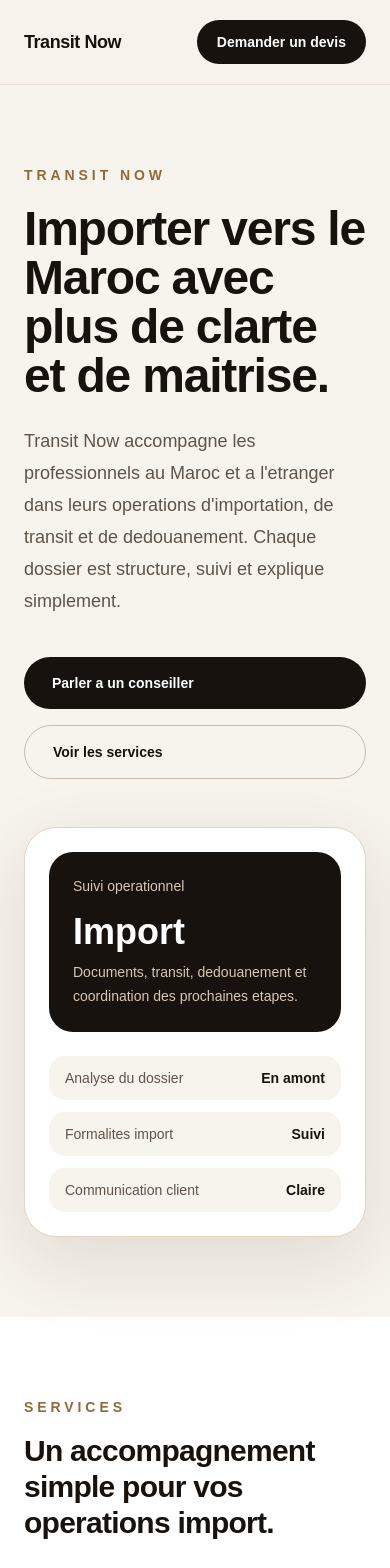
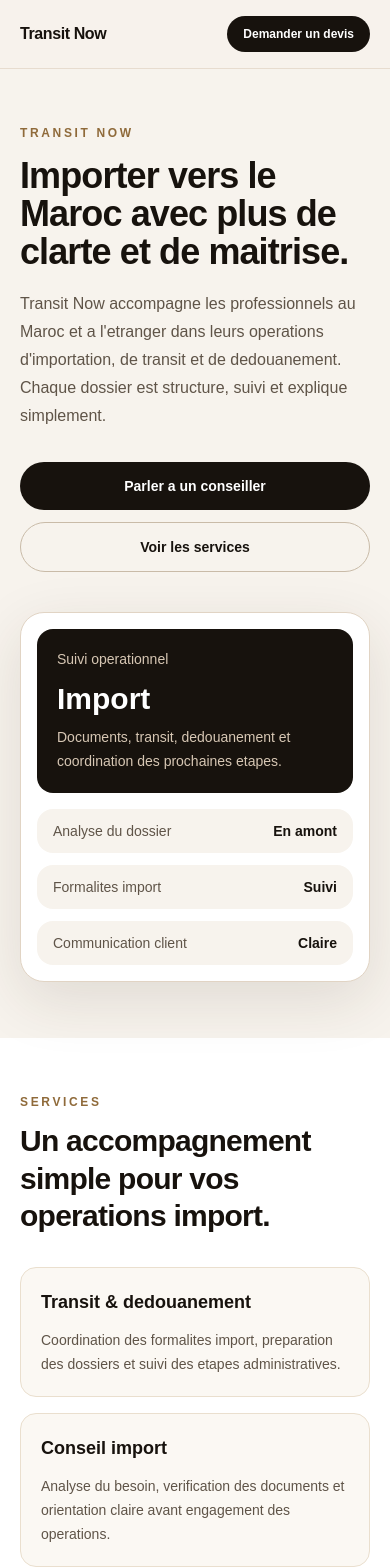
Before and after one commit to Trustagency212-bip/Transits-now-, a Next.js app: page / in a window 390 px wide. Shown: the top 1568 px of the page. Built offline with nearby package versions, Linux system fonts and the light colour scheme.

Commit message:
Improve homepage mobile responsiveness

```diff
--- a/app/page.tsx
+++ b/app/page.tsx
@@ -27,8 +27,8 @@
   return (
     <main className="min-h-screen bg-[#f7f3ed] text-[#17120d]">
       <header className="border-b border-[#e4d8c8]/80 bg-[#f7f3ed]/95">
-        <div className="mx-auto flex max-w-6xl items-center justify-between px-6 py-5">
-          <a href="#" className="text-lg font-bold tracking-tight">
+        <div className="mx-auto flex max-w-6xl items-center justify-between gap-4 px-5 py-4 sm:px-6 sm:py-5">
+          <a href="#" className="text-base font-bold tracking-tight sm:text-lg">
             Transit Now
           </a>
 
@@ -46,68 +46,68 @@
 
           <a
             href="#contact"
-            className="rounded-full bg-[#17120d] px-5 py-3 text-sm font-semibold text-white transition hover:bg-[#3a2d20]"
+            className="shrink-0 rounded-full bg-[#17120d] px-4 py-2.5 text-xs font-semibold text-white transition hover:bg-[#3a2d20] sm:px-5 sm:py-3 sm:text-sm"
           >
             Demander un devis
           </a>
         </div>
       </header>
 
-      <section className="mx-auto grid max-w-6xl gap-12 px-6 py-20 md:grid-cols-[1.08fr_0.92fr] md:items-center md:py-28">
+      <section className="mx-auto grid max-w-6xl gap-10 px-5 py-14 sm:px-6 sm:py-18 md:grid-cols-[1.08fr_0.92fr] md:items-center md:gap-12 md:py-28">
         <div>
-          <p className="mb-5 text-sm font-semibold uppercase tracking-[0.28em] text-[#8f6a3a]">
+          <p className="mb-4 text-xs font-semibold uppercase tracking-[0.22em] text-[#8f6a3a] sm:mb-5 sm:text-sm sm:tracking-[0.28em]">
             Transit Now
           </p>
 
-          <h1 className="max-w-4xl text-5xl font-bold leading-[1.02] tracking-tight md:text-7xl">
+          <h1 className="max-w-4xl text-4xl font-bold leading-[1.05] tracking-tight sm:text-5xl md:text-7xl">
             Importer vers le Maroc avec plus de clarte et de maitrise.
           </h1>
 
-          <p className="mt-6 max-w-2xl text-lg leading-8 text-[#5f5448]">
+          <p className="mt-5 max-w-2xl text-base leading-7 text-[#5f5448] sm:mt-6 sm:text-lg sm:leading-8">
             Transit Now accompagne les professionnels au Maroc et a l&apos;etranger
             dans leurs operations d&apos;importation, de transit et de dedouanement.
             Chaque dossier est structure, suivi et explique simplement.
           </p>
 
-          <div className="mt-10 flex flex-col gap-4 sm:flex-row">
+          <div className="mt-8 flex flex-col gap-3 sm:mt-10 sm:flex-row sm:gap-4">
             <a
               href="#contact"
-              className="rounded-full bg-[#17120d] px-7 py-4 text-sm font-semibold text-white transition hover:bg-[#3a2d20]"
+              className="inline-flex min-h-12 items-center justify-center rounded-full bg-[#17120d] px-6 py-3.5 text-center text-sm font-semibold text-white transition hover:bg-[#3a2d20] sm:px-7 sm:py-4"
             >
               Parler a un conseiller
             </a>
 
             <a
               href="#services"
-              className="rounded-full border border-[#c9bba8] px-7 py-4 text-sm font-semibold text-[#17120d] transition hover:border-[#17120d]"
+              className="inline-flex min-h-12 items-center justify-center rounded-full border border-[#c9bba8] px-6 py-3.5 text-center text-sm font-semibold text-[#17120d] transition hover:border-[#17120d] sm:px-7 sm:py-4"
             >
               Voir les services
             </a>
           </div>
         </div>
 
-        <div className="rounded-[2rem] border border-[#e1d4c4] bg-white p-6 shadow-[0_24px_80px_rgba(55,42,28,0.12)]">
-          <div className="rounded-[1.5rem] bg-[#17120d] p-6 text-white">
+        <div className="rounded-3xl border border-[#e1d4c4] bg-white p-4 shadow-[0_18px_60px_rgba(55,42,28,0.12)] sm:p-6 sm:shadow-[0_24px_80px_rgba(55,42,28,0.12)]">
+          <div className="rounded-2xl bg-[#17120d] p-5 text-white sm:rounded-[1.5rem] sm:p-6">
             <p className="text-sm font-medium text-[#d7c7b4]">
               Suivi operationnel
             </p>
-            <p className="mt-4 text-4xl font-bold">Import</p>
+            <p className="mt-3 text-3xl font-bold sm:mt-4 sm:text-4xl">Import</p>
             <p className="mt-2 text-sm leading-6 text-[#d7c7b4]">
               Documents, transit, dedouanement et coordination des prochaines
               etapes.
             </p>
           </div>
 
-          <div className="mt-6 grid gap-3 text-sm text-[#5f5448]">
-            <div className="flex items-center justify-between rounded-2xl bg-[#f7f3ed] px-4 py-3">
+          <div className="mt-4 grid gap-3 text-sm text-[#5f5448] sm:mt-6">
+            <div className="flex items-center justify-between gap-4 rounded-2xl bg-[#f7f3ed] px-4 py-3">
               <span>Analyse du dossier</span>
               <span className="font-semibold text-[#17120d]">En amont</span>
             </div>
-            <div className="flex items-center justify-between rounded-2xl bg-[#f7f3ed] px-4 py-3">
+            <div className="flex items-center justify-between gap-4 rounded-2xl bg-[#f7f3ed] px-4 py-3">
               <span>Formalites import</span>
               <span className="font-semibold text-[#17120d]">Suivi</span>
             </div>
-            <div className="flex items-center justify-between rounded-2xl bg-[#f7f3ed] px-4 py-3">
+            <div className="flex items-center justify-between gap-4 rounded-2xl bg-[#f7f3ed] px-4 py-3">
               <span>Communication client</span>
               <span className="font-semibold text-[#17120d]">Claire</span>
             </div>
@@ -115,25 +115,25 @@
         </div>
       </section>
 
-      <section id="services" className="bg-white px-6 py-20">
+      <section id="services" className="bg-white px-5 py-14 sm:px-6 sm:py-20">
         <div className="mx-auto max-w-6xl">
           <div className="max-w-2xl">
-            <p className="text-sm font-semibold uppercase tracking-[0.28em] text-[#8f6a3a]">
+            <p className="text-xs font-semibold uppercase tracking-[0.22em] text-[#8f6a3a] sm:text-sm sm:tracking-[0.28em]">
               Services
             </p>
-            <h2 className="mt-4 text-3xl font-bold tracking-tight md:text-5xl">
+            <h2 className="mt-3 text-3xl font-bold leading-tight tracking-tight sm:mt-4 md:text-5xl">
               Un accompagnement simple pour vos operations import.
             </h2>
           </div>
 
-          <div className="mt-10 grid gap-5 md:grid-cols-3">
+          <div className="mt-8 grid gap-4 sm:mt-10 md:grid-cols-3 md:gap-5">
             {services.map((service) => (
               <article
                 key={service.title}
-                className="rounded-3xl border border-[#eadfce] bg-[#fbf8f3] p-7"
+                className="rounded-2xl border border-[#eadfce] bg-[#fbf8f3] p-5 sm:rounded-3xl sm:p-7"
               >
-                <h3 className="text-xl font-bold">{service.title}</h3>
-                <p className="mt-4 leading-7 text-[#5f5448]">
+                <h3 className="text-lg font-bold sm:text-xl">{service.title}</h3>
+                <p className="mt-3 text-sm leading-6 text-[#5f5448] sm:mt-4 sm:text-base sm:leading-7">
                   {service.description}
                 </p>
               </article>
@@ -142,22 +142,22 @@
         </div>
       </section>
 
-      <section id="confiance" className="px-6 py-20">
-        <div className="mx-auto grid max-w-6xl gap-10 md:grid-cols-[0.9fr_1.1fr] md:items-center">
+      <section id="confiance" className="px-5 py-14 sm:px-6 sm:py-20">
+        <div className="mx-auto grid max-w-6xl gap-8 md:grid-cols-[0.9fr_1.1fr] md:items-center md:gap-10">
           <div>
-            <p className="text-sm font-semibold uppercase tracking-[0.28em] text-[#8f6a3a]">
+            <p className="text-xs font-semibold uppercase tracking-[0.22em] text-[#8f6a3a] sm:text-sm sm:tracking-[0.28em]">
               Confiance
             </p>
-            <h2 className="mt-4 text-3xl font-bold tracking-tight md:text-5xl">
+            <h2 className="mt-3 text-3xl font-bold leading-tight tracking-tight sm:mt-4 md:text-5xl">
               De la visibilite avant, pendant et apres chaque operation.
             </h2>
           </div>
 
-          <div className="grid gap-4 sm:grid-cols-2">
+          <div className="grid gap-3 sm:grid-cols-2 sm:gap-4">
             {trustSignals.map((item) => (
               <div
                 key={item}
-                className="rounded-2xl border border-[#e1d4c4] bg-white px-5 py-5 font-semibold text-[#2a2118]"
+                className="rounded-2xl border border-[#e1d4c4] bg-white px-4 py-4 text-sm font-semibold leading-6 text-[#2a2118] sm:px-5 sm:py-5 sm:text-base"
               >
                 {item}
               </div>
@@ -166,33 +166,33 @@
         </div>
       </section>
 
-      <section id="contact" className="bg-[#17120d] px-6 py-20 text-white">
-        <div className="mx-auto grid max-w-6xl gap-10 md:grid-cols-[1fr_0.9fr] md:items-center">
+      <section id="contact" className="bg-[#17120d] px-5 py-14 text-white sm:px-6 sm:py-20">
+        <div className="mx-auto grid max-w-6xl gap-8 md:grid-cols-[1fr_0.9fr] md:items-center md:gap-10">
           <div>
-            <p className="text-sm font-semibold uppercase tracking-[0.28em] text-[#d7b98a]">
+            <p className="text-xs font-semibold uppercase tracking-[0.22em] text-[#d7b98a] sm:text-sm sm:tracking-[0.28em]">
               Contact
             </p>
-            <h2 className="mt-4 text-3xl font-bold tracking-tight md:text-5xl">
+            <h2 className="mt-3 text-3xl font-bold leading-tight tracking-tight sm:mt-4 md:text-5xl">
               Besoin d&apos;un avis sur votre prochain import ?
             </h2>
-            <p className="mt-5 max-w-2xl text-lg leading-8 text-[#d7c7b4]">
+            <p className="mt-4 max-w-2xl text-base leading-7 text-[#d7c7b4] sm:mt-5 sm:text-lg sm:leading-8">
               Envoyez les grandes lignes de votre dossier. Transit Now vous
               recontacte pour clarifier les prochaines etapes, sans integration
               backend pour le moment.
             </p>
           </div>
 
-          <div className="rounded-3xl border border-white/10 bg-white/8 p-6">
-            <div className="grid gap-4">
+          <div className="rounded-2xl border border-white/10 bg-white/8 p-4 sm:rounded-3xl sm:p-6">
+            <div className="grid gap-3 sm:gap-4">
               <a
                 href="https://wa.me/212600000000"
-                className="rounded-2xl bg-white px-5 py-4 font-semibold text-[#17120d] transition hover:bg-[#f1e7d8]"
+                className="rounded-2xl bg-white px-4 py-4 text-sm font-semibold text-[#17120d] transition hover:bg-[#f1e7d8] sm:px-5 sm:text-base"
               >
                 WhatsApp : +212 6 00 00 00 00
               </a>
               <a
                 href="mailto:contact@transitnow.ma"
-                className="rounded-2xl border border-white/20 px-5 py-4 font-semibold text-white transition hover:bg-white/10"
+                className="rounded-2xl border border-white/20 px-4 py-4 text-sm font-semibold text-white transition hover:bg-white/10 sm:px-5 sm:text-base"
               >
                 Email : contact@transitnow.ma
               </a>
```
